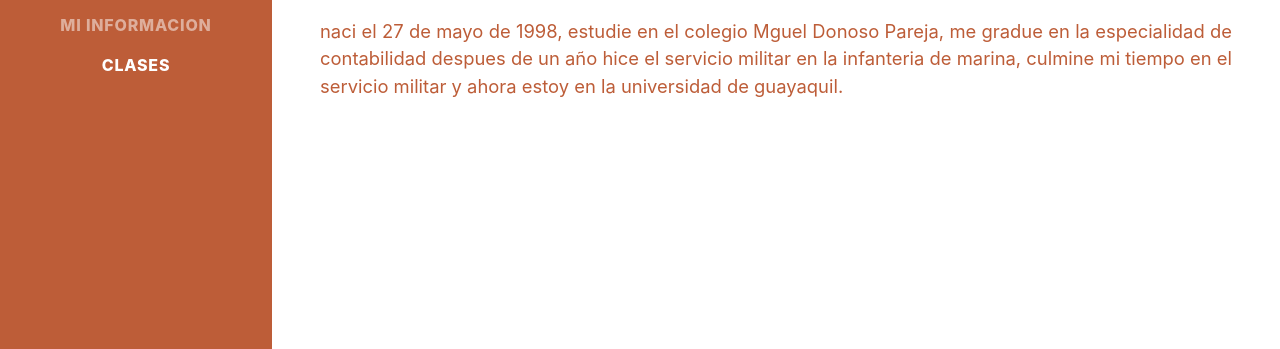
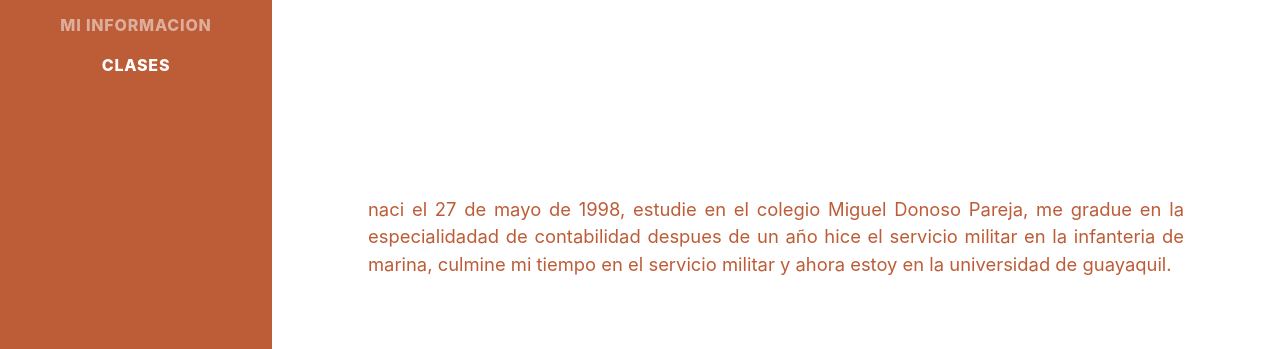
Before and after one commit to santosamj/tarea, a plain HTML site: page index.html in a window 1280 px wide. Shown: the part 447-796 px from the top of the page. Drawn offline with Linux system fonts and the light colour scheme; a web font is replaced by a local one.

Commit message:
Update index.html

```diff
--- a/index.html
+++ b/index.html
@@ -56,7 +56,9 @@
         <div class="subheading mb-5"> 0962684125 ·
           <a href="mailto:name@email.com"santos.aguilera@ug.edu.ec.com</a>
         </div>
-        <p class="lead mb-5" ALIGN="justify">naci el 27 de mayo de 1998, estudie en el colegio Mguel Donoso Pareja, me gradue en la especialidad de contabilidad despues de un año hice el servicio militar en la infanteria de marina, culmine mi tiempo en el servicio militar y ahora estoy en la universidad de guayaquil.<br>
+        <section class="resume-section p-3 p-lg-5 d-flex align-items-center">
+          <div class="w-100">
+        <p class="lead mb-5" ALIGN="justify">naci el 27 de mayo de 1998, estudie en el colegio Miguel Donoso Pareja, me gradue en la especialidadad de contabilidad despues de un año hice el servicio militar en la infanteria de marina, culmine mi tiempo en el servicio militar y ahora estoy en la universidad de guayaquil.<br>
         </p>
       </div>
     </section>
```
